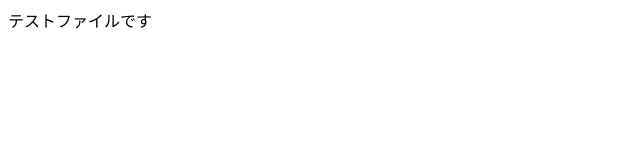
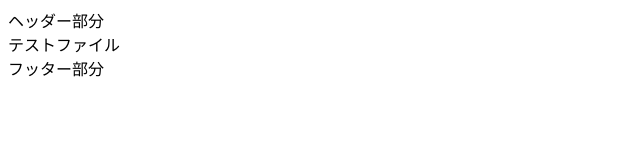
Before and after one commit to 52design/52.design.github.io, a plain HTML site: page test.html in a window 1280 px wide. Shown: the whole page, without its empty margins (0-640 px from the left). Drawn offline with nearby package versions, Linux system fonts and the light colour scheme.

Commit message:
Update test.html

```diff
--- a/test.html
+++ b/test.html
@@ -1,9 +1,31 @@
-<!DOCTYPE HTML>
+<html lang="ja">
+<head>
+<meta charset="utf-8">
+<meta name="viewport" content="width=device-width, initial-scale=1">
+<title>タイトル</title>
+<meta name="description" content="ディスクリプの内容記載" />
+<meta name="keywords" content="キーワード記載" />
+<link href="css/bace.css" rel="stylesheet" />
+<script src="https://ajax.googleapis.com/ajax/libs/jquery/3.6.0/jquery.min.js"></script>
+<script src="js/common.js" ></script>
+</head>
+
+<body>
+<div id="wrapper">
+<div id="header">
+ヘッダー部分
+</div>
+<div id="main">
+テストファイル
+</div>
+<div id="footer">
+フッター部分
+</div>
+</div>
+<script>
 <!--
-	Phantom by HTML5 UP
-	html5up.net | @ajlkn
-	Free for personal and commercial use under the CCA 3.0 license (html5up.net/license)
+
 -->
-<html>
-	テストファイルです
+</script>
+</body>
 </html>
```
